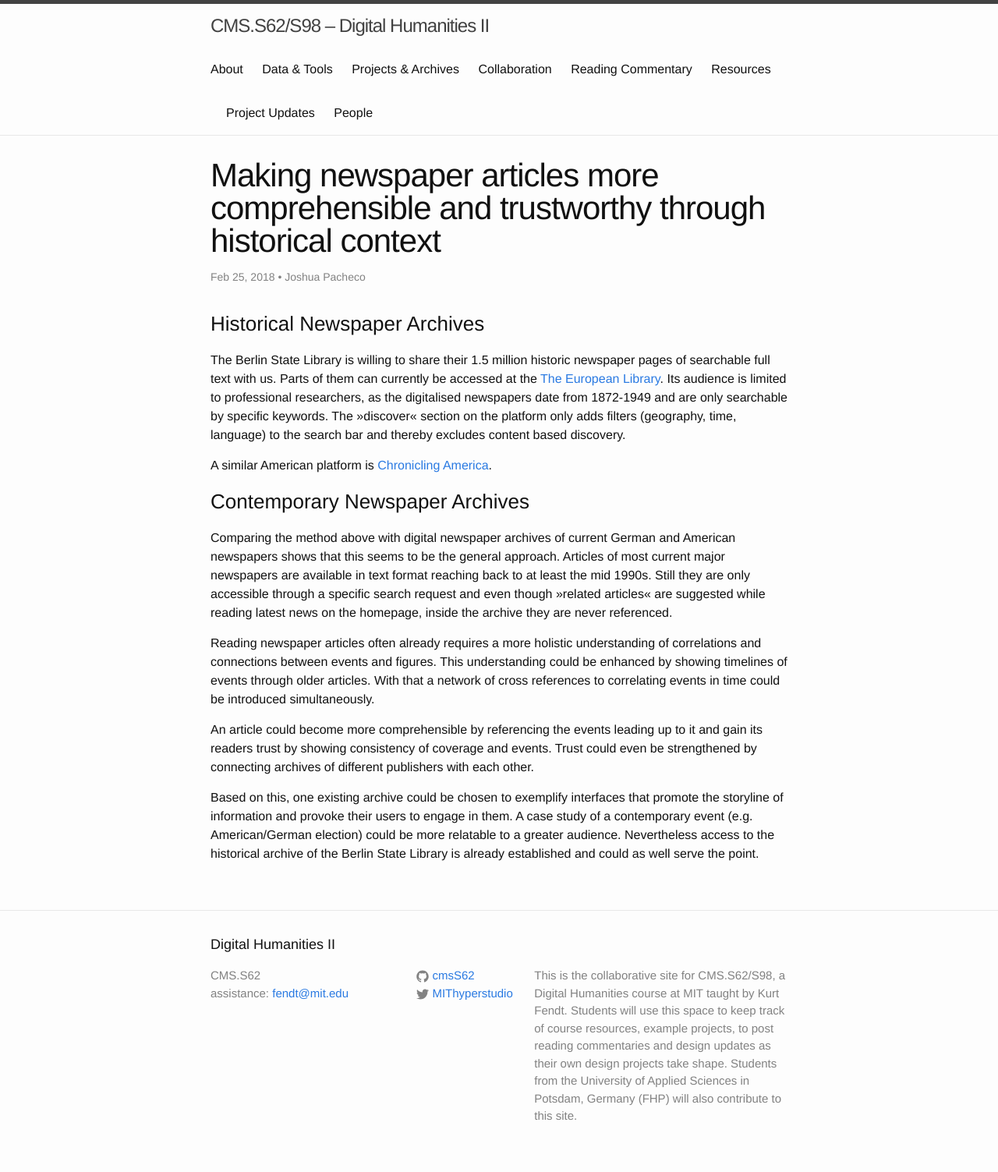
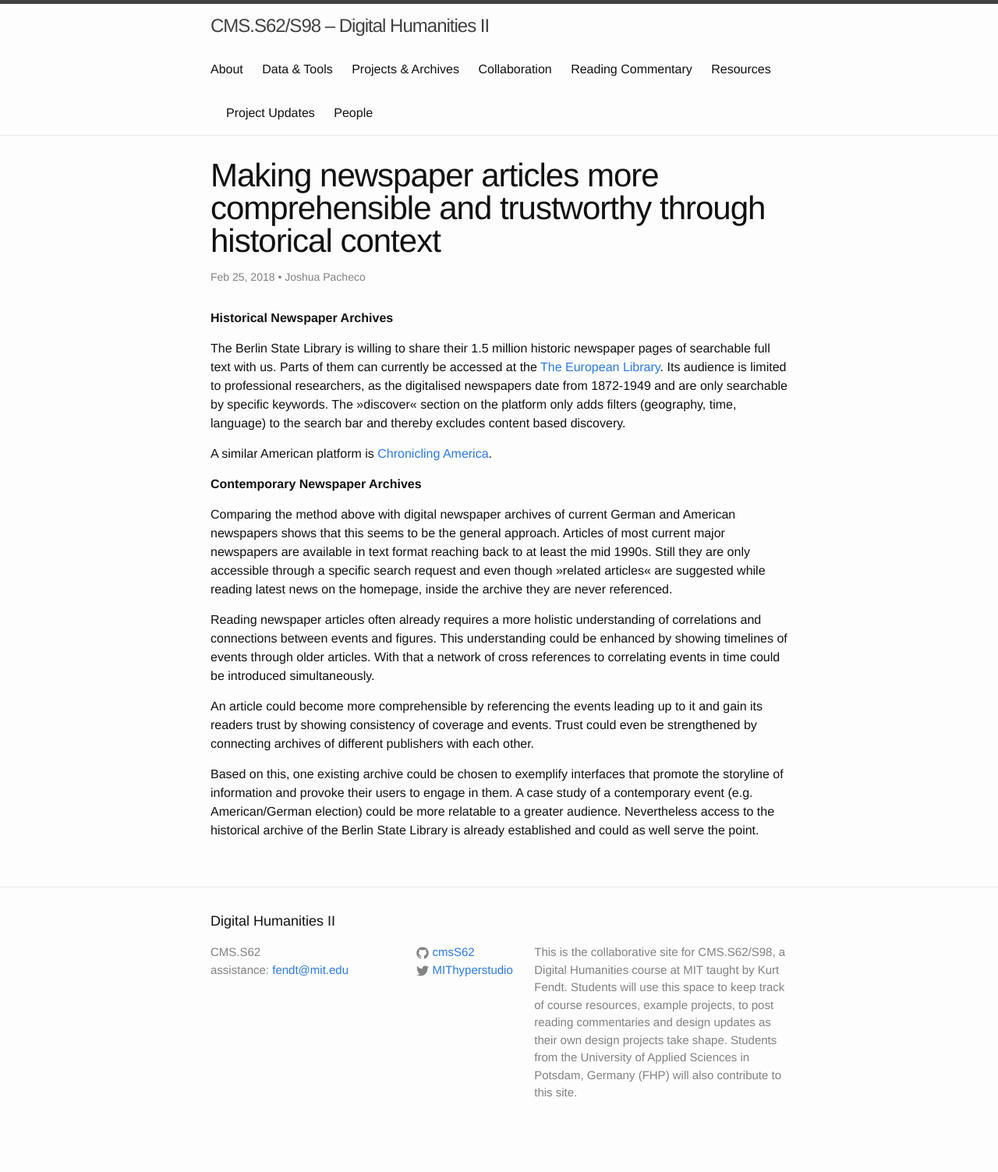
Before and after one commit to cmsS62/Spring-2018, a Jekyll site: the page built from _posts/2018-02-25-making-newspaper-articles-more-comprehensible-and-trustworthy-through-historical-context.md, in a window 1280 px wide. Shown: the whole page at 78% size. Built offline with Jekyll 4.4.1, drawn with Linux system fonts in a browser that asks for light colours; after the commit the page ends 1473 px from its top, so only the background shows below that.

```diff
--- a/_posts/2018-02-25-making-newspaper-articles-more-comprehensible-and-trustworthy-through-historical-context.md
+++ b/_posts/2018-02-25-making-newspaper-articles-more-comprehensible-and-trustworthy-through-historical-context.md
@@ -7,13 +7,13 @@ title: >-
   historical context
 author: Joshua Pacheco
 ---
-### Historical Newspaper Archives
+**Historical Newspaper Archives**
 
 The Berlin State Library is willing to share their 1.5 million historic newspaper pages of searchable full text with us. Parts of them can currently be accessed at the [The European Library](http://www.theeuropeanlibrary.org). Its audience is limited to professional researchers, as the digitalised newspapers date from 1872-1949 and are only searchable by specific keywords. The »discover« section on the platform only adds filters (geography, time, language) to the search bar and thereby excludes content based discovery.
 
 A similar American platform is [Chronicling America](https://chroniclingamerica.loc.gov).
 
-### Contemporary Newspaper Archives
+**Contemporary Newspaper Archives**
 
 Comparing the method above with digital newspaper archives of current German and American newspapers shows that this seems to be the general approach. Articles of most current major newspapers are available in text format reaching back to at least the mid 1990s. Still they are only accessible through a specific search request and even though »related articles« are suggested while reading latest news on the homepage, inside the archive they are never referenced.
 
```
